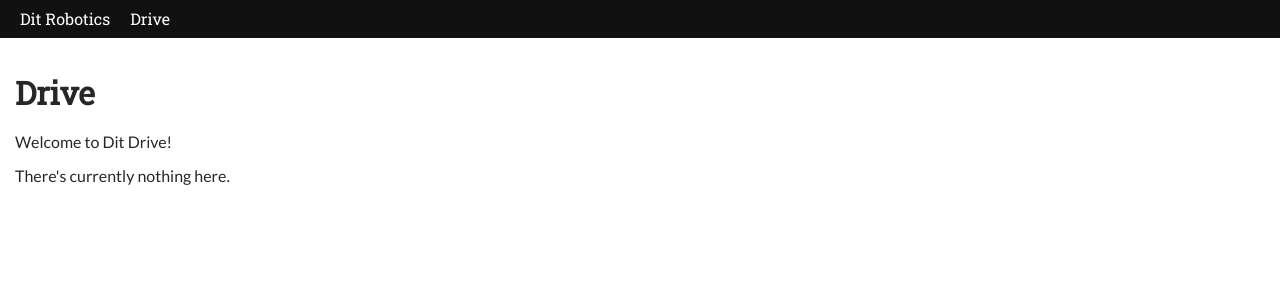
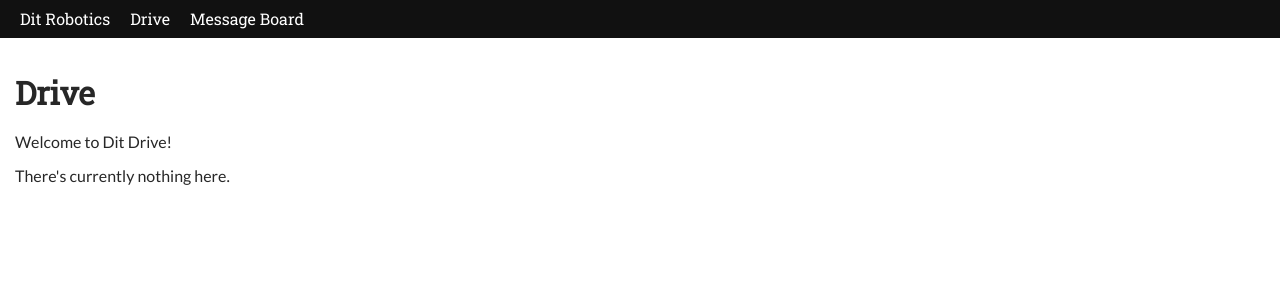
Before and after one commit to afg984/dit-robotics-site, a Django app: page /drive/ in a window 1280 px wide. Shown: the top 300 px of the page. Run offline with Django 3.2, Linux system fonts and the light colour scheme; some libraries are stand-ins or nearby versions.

Commit message:
add message board entry in nav bar

```diff
--- a/drs/templates/base.html
+++ b/drs/templates/base.html
@@ -8,6 +8,7 @@
 	<ul>
 		<li><a href="{% url 'home' %}">Dit Robotics</a></li>
 		<li><a href="{% url 'drive' %}">Drive</a></li>
+		<li><a href="{% url 'message_board' %}">Message Board</a></li>
 	</ul>
 </nav>
 <div id="content">
```
